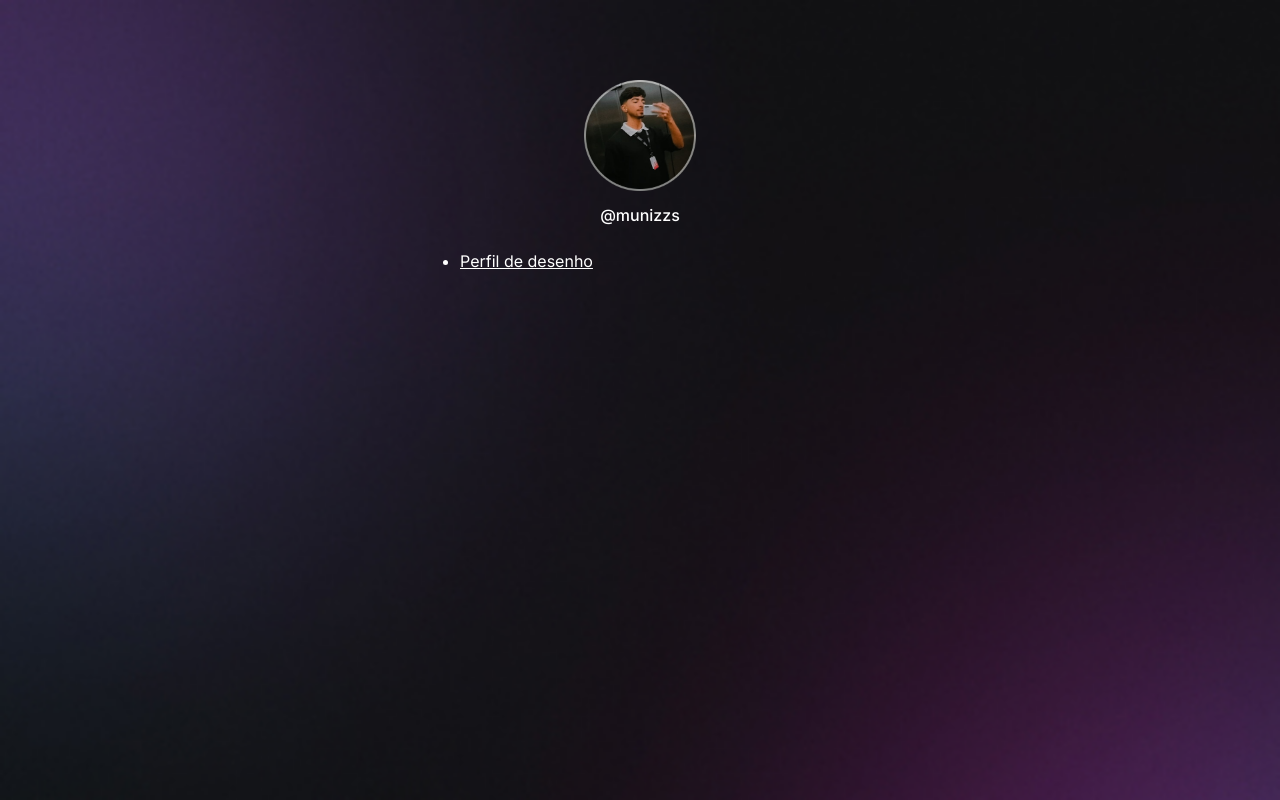
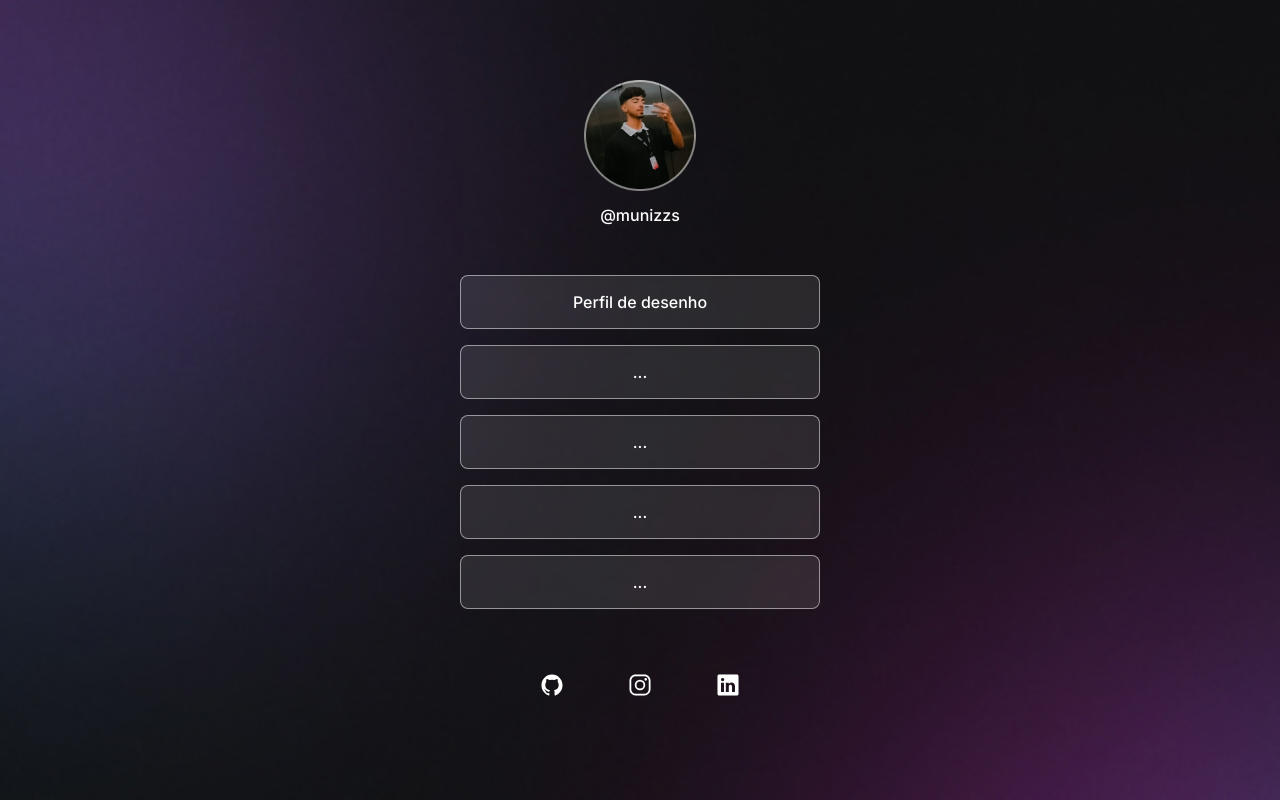
Before and after one commit to Munizzs/ProjetoLinks, a plain HTML site: page index.html in a window 1280 px wide. Drawn offline with nearby package versions, Linux system fonts and the light colour scheme.

Commit message:
criação novas funções

```diff
--- a/index.html
+++ b/index.html
@@ -32,7 +32,32 @@
         <!-- Criação de uma lista não ordenada" -->
         <li><a href="#" target="_blank">Perfil de desenho</a></li>
         <!-- target="_blank" abre otra aba -->
+        <li><a href="#">...</a></li>
+        <li><a href="#">...</a></li>
+        <li><a href="#">...</a></li>
+        <li><a href="#">...</a></li>
       </ul>
+      <div id="social-link">
+        <a href="https://www.instagram.com/munizzs/" target="_blank">
+          <ion-icon name="logo-github"></ion-icon>
+        </a>
+
+        <a href="https://www.instagram.com/munizzs/" target="_blank">
+          <ion-icon name="logo-instagram"></ion-icon>
+        </a>
+
+        <a href="https://www.linkedin.com/in/matheus-munizz/" target="_blank">
+          <ion-icon name="logo-linkedin"></ion-icon>
+        </a>
+      </div>
     </div>
+    <script
+      type="module"
+      src="https://unpkg.com/ionicons@7.1.0/dist/ionicons/ionicons.esm.js"
+    ></script>
+    <script
+      nomodule
+      src="https://unpkg.com/ionicons@7.1.0/dist/ionicons/ionicons.js"
+    ></script>
   </body>
 </html>
--- a/style.css
+++ b/style.css
@@ -1,4 +1,5 @@
-*{ /* Usa o seletor universal para resetar as modificações padrão. */
+* {
+  /* Usa o seletor universal para resetar as modificações padrão. */
   margin: 0;
   padding: 0;
   box-sizing: border-box;
@@ -15,12 +16,14 @@ body {
   */
 }
 
-body * { /* Seletor universal, tudo que é inserido é feito para o todo o body. */
-  font-family: 'Inter', sans-serif; /* Definindo a fonte dos textos. */
+body * {
+  /* Seletor universal, tudo que é inserido é feito para o todo o body. */
+  font-family: "Inter", sans-serif; /* Definindo a fonte dos textos. */
   color: #fff; /* Definido a cor dos textos */
 }
 
-#container { /* Chamada do seletor id "container */
+#container {
+  /* Chamada do seletor id "container */
   /* border: 1px solid red;  cria uma linha de 1px solida de cor vermelha */
   width: 360px; /* Definido uma largura de 360px */
   /*height: 712px;  Definido uma altura de 712px */
@@ -31,17 +34,81 @@ body * { /* Seletor universal, tudo que é inserido é feito para o todo o body.
 
 /* Tipos de display: elementos inline fluem como texto, enquanto elementos block se expandem para a largura total disponível e empurram outros elementos para baixo.*/
 
-#profile{
+#profile {
   text-align: center; /* foi chamado o id pai e alinhou os elementos para o centro */
   padding: 24px; /* Adicionado um espaçamento de 24 pixeis. */
 }
 
-#profile img{
+#profile img {
   width: 112px;
 }
 
-#profile p{
+#profile p {
   font-weight: 500; /* Deixa o texto em negrito */
   line-height: 24px; /* Altura de linha */
   margin-top: 8px; /* Inserido no topo uma margem de 8px */
 }
+
+/* Links */
+
+ul {
+  list-style: none; /* Removido os estilos da lista */
+
+  display: flex; /* faz com que o item ocupe todo espaço disponivel em linha */
+  flex-direction: column; /* Direciona esses itens em coluna */
+  gap: 16px; /* Deixa um espaço de 16px entre cada item */
+
+  padding: 24px 0;
+}
+
+ul li a {
+  display: flex;
+  justify-content: center; /* Alinha os itens na horizontal */
+  justify-items: center; /* Alinha os itens na vertical */
+
+  padding: 16px 24px;
+
+  background: rgba(255, 255, 255, 0.1);
+  border: 1px solid rgba(255, 255, 255, 0.5);
+  border-radius: 8px; /* Arredondamento das bordas */
+
+  backdrop-filter: blur(
+    4px
+  ); /* Embaça o elemento (alguns browser não aceita é necessaro usar "-webkit-" antes do backdrop */
+
+  text-decoration: none; /* Linha sublinhada removida */
+  font-weight: 500;
+
+  transition: background 0.2s; /* Faz uma transição do background */
+}
+
+/* pseu-selector */
+ul li a:hover {
+  background: rgba(255, 255, 255, 0.5);
+  border: 1.5px solid white;
+}
+
+#social-link {
+  display: flex;
+  justify-content: center;
+  gap: 32px;
+
+  padding: 24px 0;
+
+  font-size: 24px;
+}
+
+#social-link a{
+  display: flex;
+  align-items: center;
+  justify-content: center;
+  padding: 16px;
+
+  transition: background 0.2s;
+  border-radius: 50%;
+}
+
+#social-link a:hover {
+  background: rgba(255, 255, 255, 0.2);
+  padding: 16px;
+}
```
